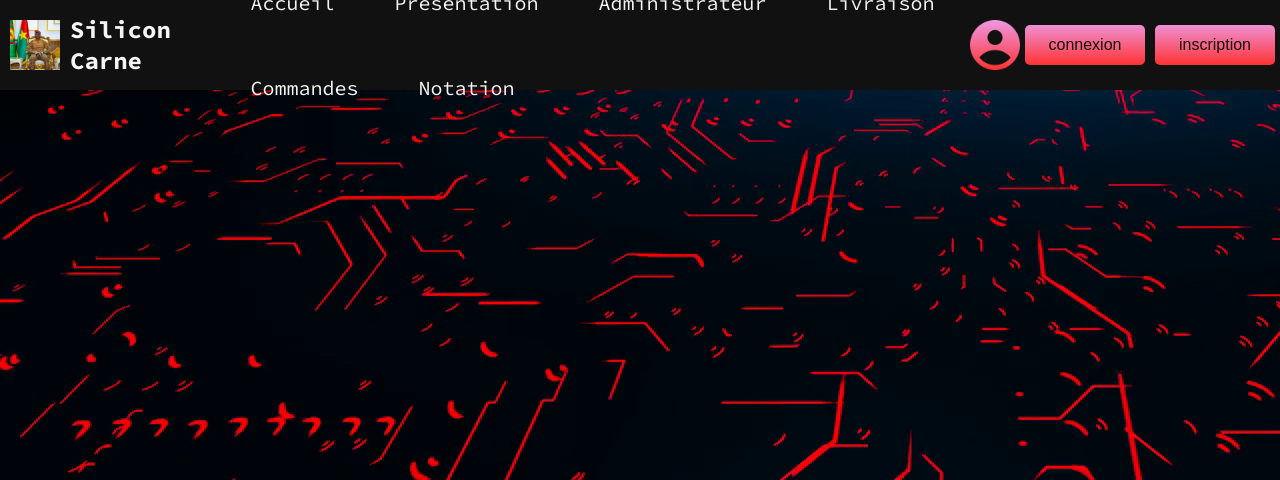
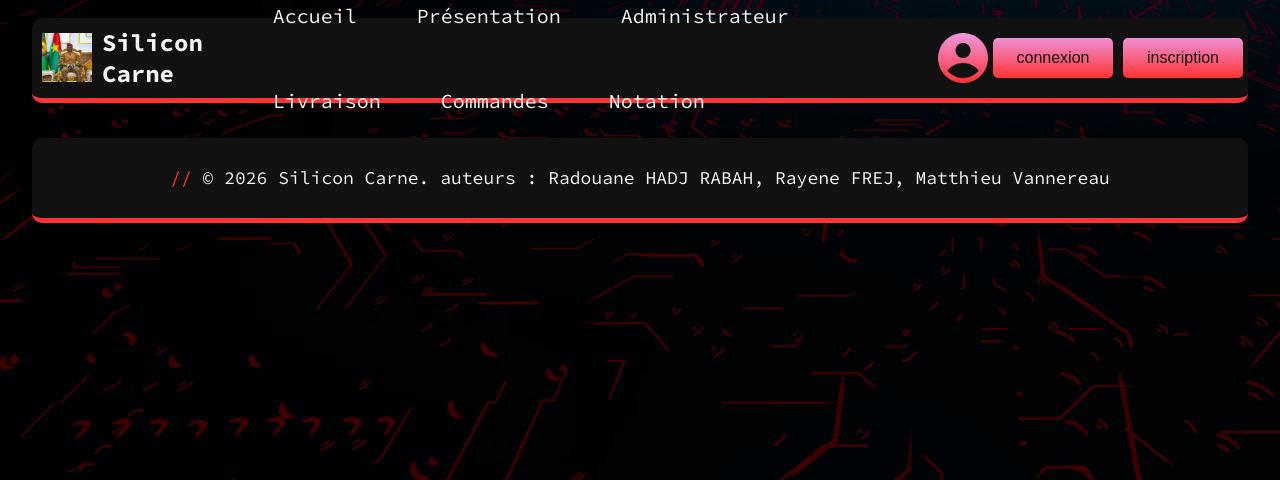
Before and after one commit to Radouane-prog/Projet_Creative_Yumland_MI2_E, a PHP site: page /Accueil.html in a window 1280 px wide. Shown: the top 480 px of the page. Run offline with PHP 8.4, Linux system fonts and the light colour scheme.

Commit message:
Feat: Added footer and modfied the nav bar

```diff
--- a/Accueil/Accueil.css
+++ b/Accueil/Accueil.css
@@ -12,17 +12,27 @@ body{
     margin: 0;
     padding: 0;
     font-family: "Source Code Pro";
-    background-image: url("icones/wallpaper.png");
+    background-image: linear-gradient(rgba(0, 0, 0, 0.75), rgba(0, 0, 0, 0.75)), url("icones/wallpaper.png");
     color: var(--text-color);
 }
 
 nav{
     display: flex;
+    justify-content: center;
+    align-items: center;
+    height: 15vh;
+    width: 100%;
+}
+
+#container_nav{
+    display: flex;
     justify-content: space-between;
     align-items: center;
-    height: 90px;
-    width: 100%;
+    height: 10vh;
+    width: 95%;
     background-color: var(--background-color);
+    border-radius: 10px;
+    border-bottom: solid var(--main-color) 5px;
 }
 
 #logo{
@@ -86,3 +96,30 @@ nav ul li a:hover{
 .button_log:hover{
     transform: scale(1.03);
 }
+
+footer{
+    display: flex;
+    justify-content: center;
+    align-items: center;
+    height: 15vh;
+    width: 100%;
+}
+
+#container_footer{
+    display: flex;
+    justify-content: center;
+    align-items: center;
+    height: 10vh;
+    width: 95%;
+    background-color: var(--background-color);
+    border-radius: 10px;
+    border-bottom: solid var(--main-color) 5px;
+}
+
+.commentaires{
+    color: var(--main-color);
+}
+
+#copyright{
+    font-size: 18px;
+}
--- a/Accueil/Accueil.html
+++ b/Accueil/Accueil.html
@@ -8,7 +8,7 @@
 </head>
 <body>
     <nav>
-
+        <div id="container_nav">
         <div class="container_center">
             <img id="logo" src="icones/test_logo.png" alt="image du logo" width="50"/>
             <h1 id="nom_resto">Silicon Carne</h1>
@@ -17,7 +17,7 @@
         <ul>
             <li><a href="Accueil.html">Accueil</a></li>
             <li><a href="">Présentation</a></li>
-            <li><a href="">Administrateur</a></li>
+            <li><a href="../page_admin/index.html">Administrateur</a></li>
             <li><a href="">Livraison</a></li>
             <li><a href="">Commandes</a></li>
             <li><a href="">Notation</a></li>
@@ -28,6 +28,13 @@
             <button id="button_connexion" class="button_log">connexion</button>
             <button id="button_inscription" class="button_log">inscription</button>
         </div>
+        </div>
     </nav>
+
+    <footer>
+        <div id="container_footer">
+            <p id="copyright"><span class="commentaires">//</span> © 2026 Silicon Carne. auteurs : Radouane HADJ RABAH, Rayene FREJ, Matthieu Vannereau</p>
+        </div>
+    </footer>
 </body>
 </html>
```
